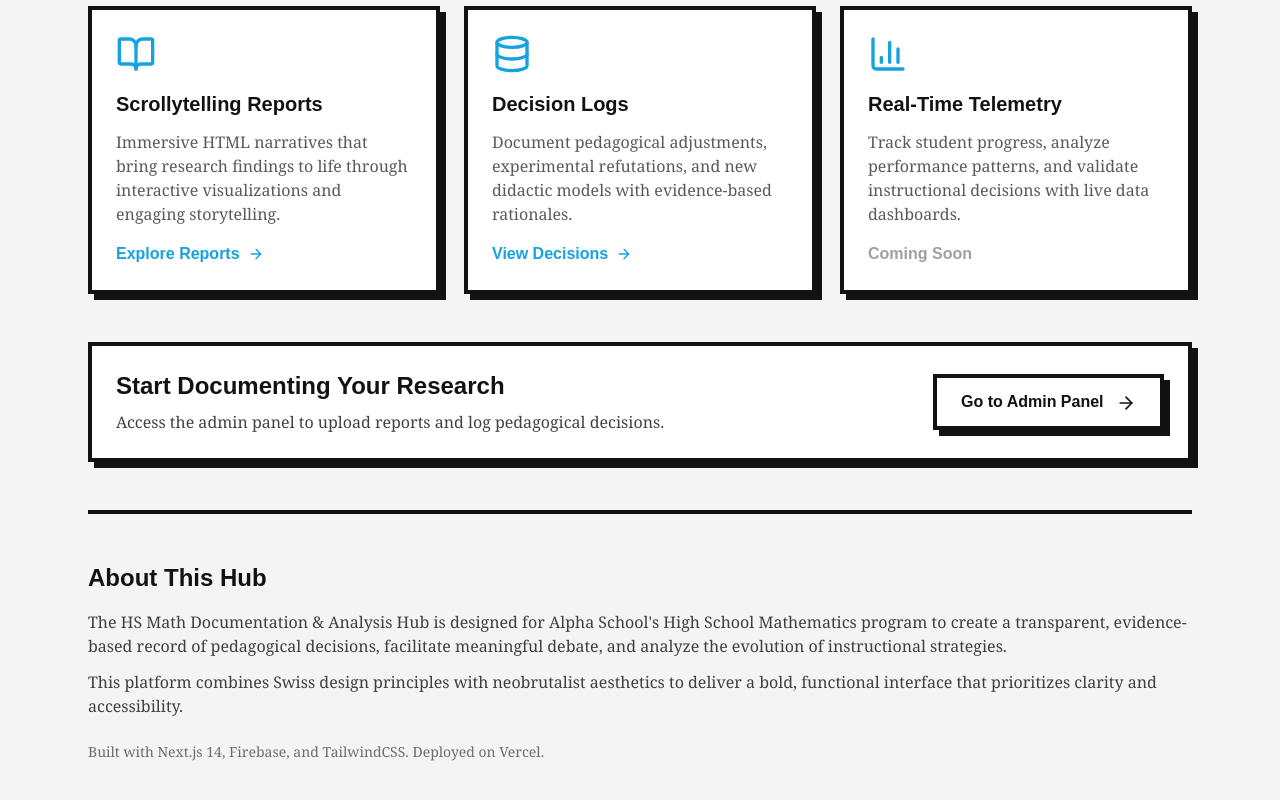
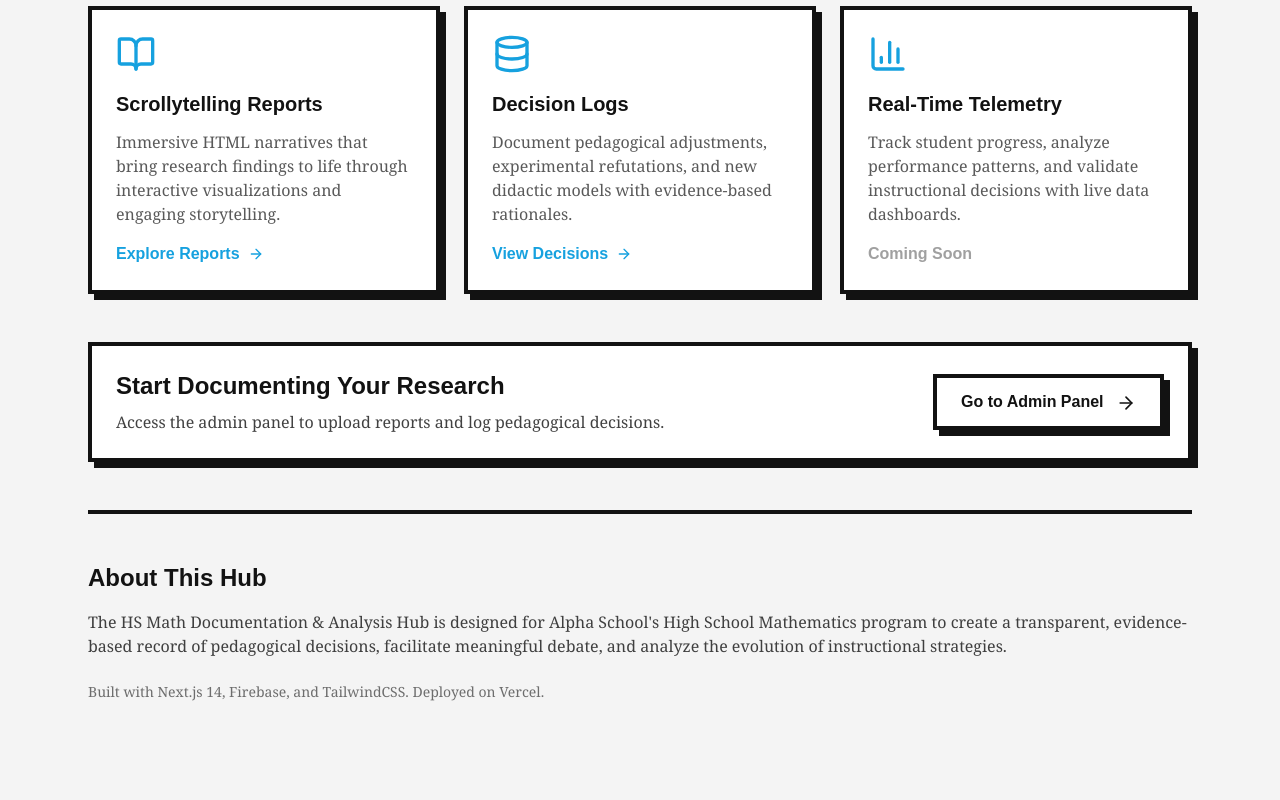
Before and after one commit to sebastiansarmientoforjan-maker/alpha-hsmath-repo, a Next.js app: page / in a window 1280 px wide. Shown: the part 350-1150 px from the top of the page. After the commit the page ends 1116 px from the top, so only its background shows below. Built offline with nearby package versions, Linux system fonts and the light colour scheme.

Commit message:
Remove design principles paragraph from homepage

```diff
--- a/app/page.tsx
+++ b/app/page.tsx
@@ -108,11 +108,6 @@ export default function Home() {
               Mathematics program to create a transparent, evidence-based record of pedagogical
               decisions, facilitate meaningful debate, and analyze the evolution of instructional strategies.
             </p>
-            <p>
-              This platform combines Swiss design principles with neobrutalist aesthetics
-              to deliver a bold, functional interface that prioritizes clarity and
-              accessibility.
-            </p>
             <p className="text-sm text-dark/60 mt-6">
               Built with Next.js 14, Firebase, and TailwindCSS. Deployed on Vercel.
             </p>
```
